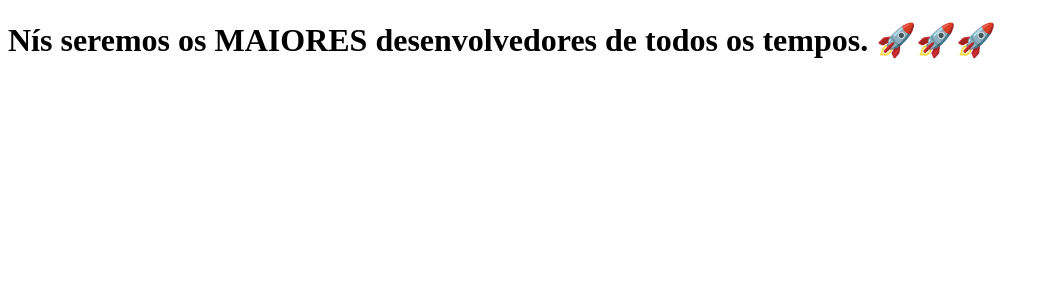
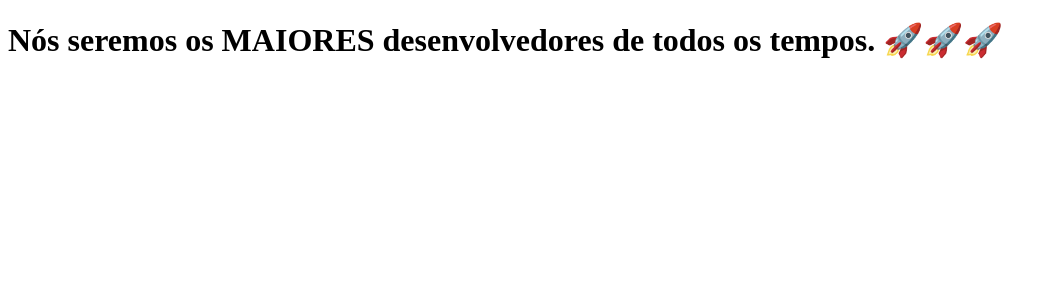
Before and after one commit to taylorfmartins/clone-tabnews, a Next.js app: page / in a window 1280 px wide. Shown: the top 300 px of the page, without its empty margins (0-1056 px from the left). Built offline with nearby package versions, Linux system fonts and the light colour scheme.

Commit message:
modificando mensagem (de novo)

```diff
--- a/pages/index.js
+++ b/pages/index.js
@@ -1,6 +1,6 @@
 function Home() {
   return (
-    <h1>Nís seremos os MAIORES desenvolvedores de todos os tempos. 🚀🚀🚀</h1>
+    <h1>Nós seremos os MAIORES desenvolvedores de todos os tempos. 🚀🚀🚀</h1>
   );
 }
 
--- a/pages/teste.js
+++ /dev/null
@@ -1,5 +0,0 @@
-function Teste() {
-  return <h1>Gabrielzinho</h1>;
-}
-
-export default Teste;
```
